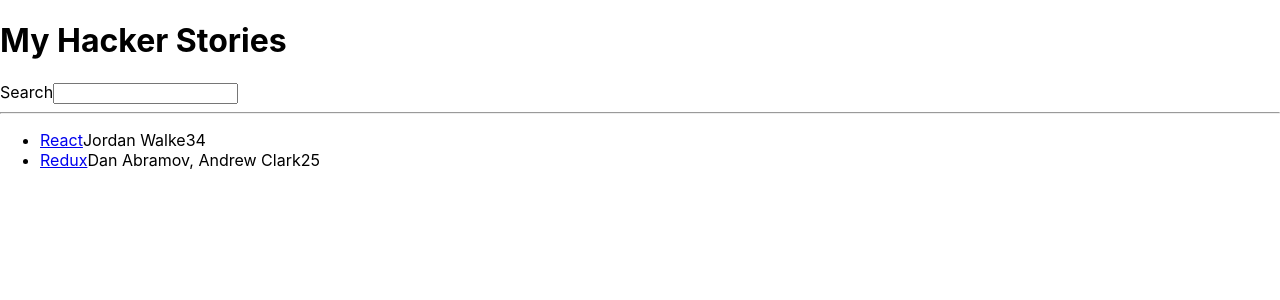
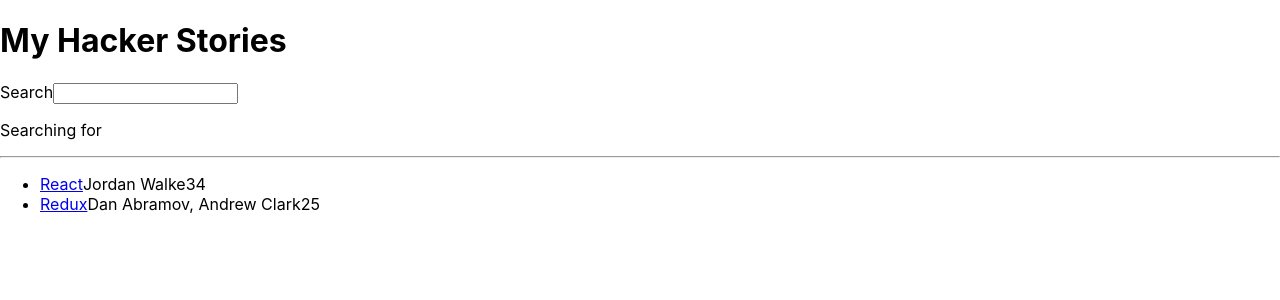
Before and after one commit to matthewflack/hacker-stories, a React (Create React App) app: page / in a window 1280 px wide. Shown: the top 300 px of the page. Built offline with nearby package versions, Linux system fonts and the light colour scheme.

Commit message:
Add useState hook and change handleChange to use setSearchTerm

```diff
--- a/src/App.js
+++ b/src/App.js
@@ -21,8 +21,11 @@ const App= () => {
       }
   ]
 
+const [searchTerm, setSearchTerm] = React.useState('');
+
 const handleChange = event=>{
-  console.log(event.target.value);
+  setSearchTerm(event.target.value);
+
 };
 
 return(
@@ -30,6 +33,9 @@ return(
       <h1>My Hacker Stories</h1>
       <label htmlFor="search">Search</label>
       <input onChange ={handleChange} id='search' type='text'/>
+      <p>
+        Searching for <strong>{searchTerm}</strong>
+      </p>
       <hr/>
         <List list = {stories}/>
     </div>
```
